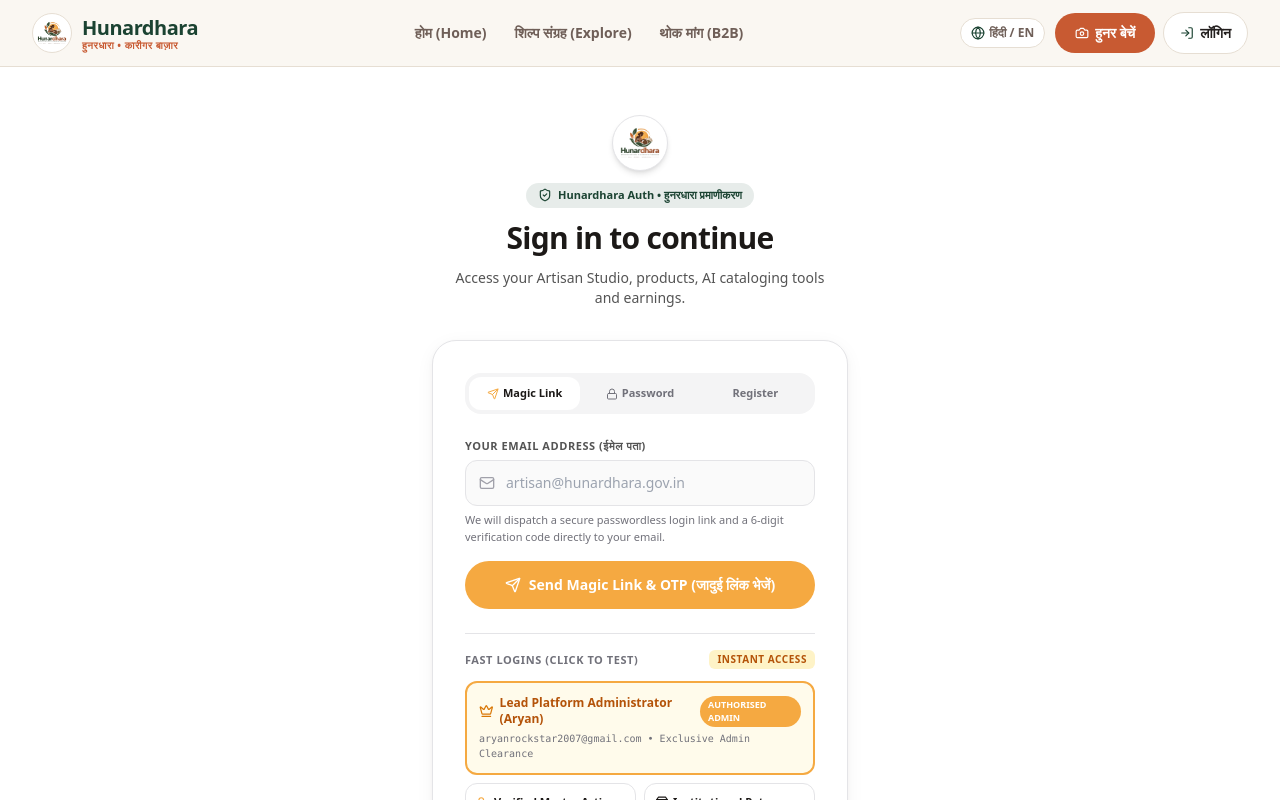
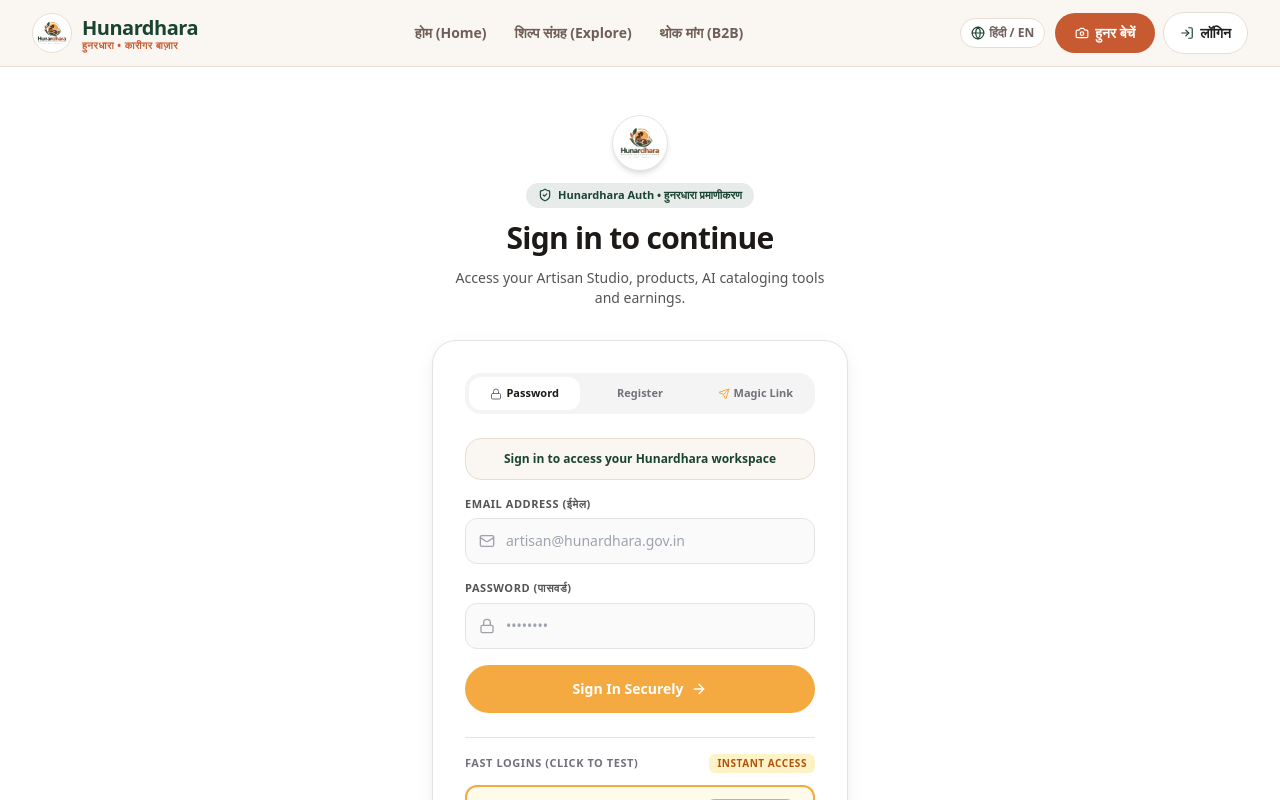
Before and after one commit to chillpill999/hunardhara-artisan-platform, a Next.js app in the folder web-portal/: page /login in a window 1280 px wide. Shown: the top 800 px of the page. Built offline with nearby package versions, Linux system fonts and the light colour scheme; no server answers.

Commit message:
fix(auth): protect against bounced emails, prioritize password login, and enforce active email validation

```diff
--- a/web-portal/src/app/login/page.tsx
+++ b/web-portal/src/app/login/page.tsx
@@ -48,7 +48,7 @@
     ? 'Direct access to the Admin Panel is blocked. Only the authorized administrator email can enter.'
     : (searchParams.get('msg') || 'Access your Artisan Studio, products, AI cataloging tools and earnings.');
 
-  const [mode, setMode] = useState<'magiclink' | 'password' | 'signup'>('magiclink');
+  const [mode, setMode] = useState<'magiclink' | 'password' | 'signup'>('password');
   const [email, setEmail] = useState('');
   const [password, setPassword] = useState('');
   const [otpCode, setOtpCode] = useState('');
@@ -112,8 +112,16 @@
     setErrorMsg(null);
     setSuccessMsg(null);
 
-    if (!email.trim()) {
+    const trimmedEmail = email.trim().toLowerCase();
+    if (!trimmedEmail) {
       setErrorMsg('Please enter your email address.');
+      return;
+    }
+
+    // Protect against non-existent or dummy domains that cause Supabase email bounce restrictions
+    const invalidDomains = ['example.com', 'test.com', 'fake.com', 'invalid.com', 'mailinator.com', 'tempmail.com', 'sample.com'];
+    if (invalidDomains.some((d) => trimmedEmail.endsWith(`@${d}`) || trimmedEmail.includes(d))) {
+      setErrorMsg('कृपया केवल सक्रिय व वैध ईमेल पता दर्ज करें। (Please enter a valid, active email address to avoid delivery bounce restrictions.)');
       return;
     }
 
@@ -122,14 +130,14 @@
       ? `${window.location.origin}/login`
       : undefined;
 
-    const { error } = await signInWithMagicLink(email, redirectUrl);
+    const { error } = await signInWithMagicLink(trimmedEmail, redirectUrl);
 
     setIsSubmitting(false);
     if (error) {
       setErrorMsg(error.message || 'Failed to send magic link. Please check your email.');
     } else {
       setMagicLinkSent(true);
-      const masked = maskEmailDisplay(email);
+      const masked = maskEmailDisplay(trimmedEmail);
       setSuccessMsg(
         `Magic login link and OTP code dispatched to ${masked}! Enter the 6-digit code below or click the email link.`
       );
@@ -164,8 +172,10 @@
     setSuccessMsg(null);
     setIsSubmitting(true);
 
+    const trimmedEmail = email.trim().toLowerCase();
+
     if (mode === 'password') {
-      const { error } = await signIn(email, password);
+      const { error } = await signIn(trimmedEmail, password);
       if (error) {
         setErrorMsg(error.message || 'Invalid email or password. Please try again.');
         setIsSubmitting(false);
@@ -178,10 +188,19 @@
         setIsSubmitting(false);
         return;
       }
+
+      // Protect against non-existent or dummy domains that trigger Supabase email bounces
+      const invalidDomains = ['example.com', 'test.com', 'fake.com', 'invalid.com', 'mailinator.com', 'tempmail.com', 'sample.com'];
+      if (invalidDomains.some((d) => trimmedEmail.endsWith(`@${d}`) || trimmedEmail.includes(d))) {
+        setErrorMsg('कृपया केवल सक्रिय व वैध ईमेल पता दर्ज करें। (Please enter a valid, active email address to avoid delivery bounce restrictions.)');
+        setIsSubmitting(false);
+        return;
+      }
+
       const extraMeta = selectedRole === 'artisan'
         ? { preferred_language: artisanLanguage, craft_category: artisanCraftCategory }
         : { interest: customerInterest };
-      const { error } = await signUp(email, password, fullName, selectedRole, extraMeta);
+      const { error } = await signUp(trimmedEmail, password, fullName, selectedRole, extraMeta);
       if (error) {
         setErrorMsg(error.message || 'Failed to create account.');
         setIsSubmitting(false);
@@ -255,18 +274,6 @@
           <button
             type="button"
             onClick={() => {
-              setMode('magiclink');
-              setErrorMsg(null);
-              setSuccessMsg(null);
-            }}
-            className={`py-2 rounded-xl text-[11px] font-bold transition-all flex items-center justify-center gap-1 ${mode === 'magiclink' ? 'bg-white shadow-xs text-[#1c1917]' : 'text-[#71717a] hover:text-[#1c1917]'}`}
-          >
-            <Send className="w-3 h-3 text-[#F5A941]" />
-            <span>Magic Link</span>
-          </button>
-          <button
-            type="button"
-            onClick={() => {
               setMode('password');
               setErrorMsg(null);
               setSuccessMsg(null);
@@ -286,6 +293,18 @@
             className={`py-2 rounded-xl text-[11px] font-bold transition-all flex items-center justify-center gap-1 ${mode === 'signup' ? 'bg-white shadow-xs text-[#1c1917]' : 'text-[#71717a] hover:text-[#1c1917]'}`}
           >
             <span>Register</span>
+          </button>
+          <button
+            type="button"
+            onClick={() => {
+              setMode('magiclink');
+              setErrorMsg(null);
+              setSuccessMsg(null);
+            }}
+            className={`py-2 rounded-xl text-[11px] font-bold transition-all flex items-center justify-center gap-1 ${mode === 'magiclink' ? 'bg-white shadow-xs text-[#1c1917]' : 'text-[#71717a] hover:text-[#1c1917]'}`}
+          >
+            <Send className="w-3 h-3 text-[#F5A941]" />
+            <span>Magic Link</span>
           </button>
         </div>
 
@@ -307,6 +326,10 @@
         {/* MODE 1: MAGIC LINK & OTP (PASSWORDLESS) */}
         {mode === 'magiclink' && (
           <div className="space-y-4">
+            <div className="p-3 bg-amber-50 border border-amber-200 rounded-xl text-[11px] text-amber-900 leading-relaxed">
+              ⚠️ <strong>केवल सक्रिय ईमेल का उपयोग करें (Active Email Required):</strong> यह विकल्प सीधे आपके इनबॉक्स पर वास्तविक ईमेल भेजता है। बाउंस से बचने के लिए अमान्य या परीक्षण ईमेल न डालें। तुरंत परीक्षण हेतु नीचे दिए गए <strong>Fast Logins</strong> का उपयोग करें।
+            </div>
+
             {!magicLinkSent ? (
               <form onSubmit={handleSendMagicLink} className="space-y-4">
                 <div>
@@ -578,6 +601,11 @@
                   className="w-full pl-10 pr-4 py-3 rounded-xl border border-[#e4e4e7] bg-[#fafafa] text-xs sm:text-sm text-[#1c1917] focus:outline-hidden focus:border-[#F5A941] focus:bg-white transition-colors"
                 />
               </div>
+              {mode === 'signup' && (
+                <p className="text-[10.5px] text-[#71717a] mt-1">
+                  ℹ️ कृपया केवल वास्तविक व चालू ईमेल दर्ज करें (Please enter an active email only).
+                </p>
+              )}
             </div>
 
             <div>
```
